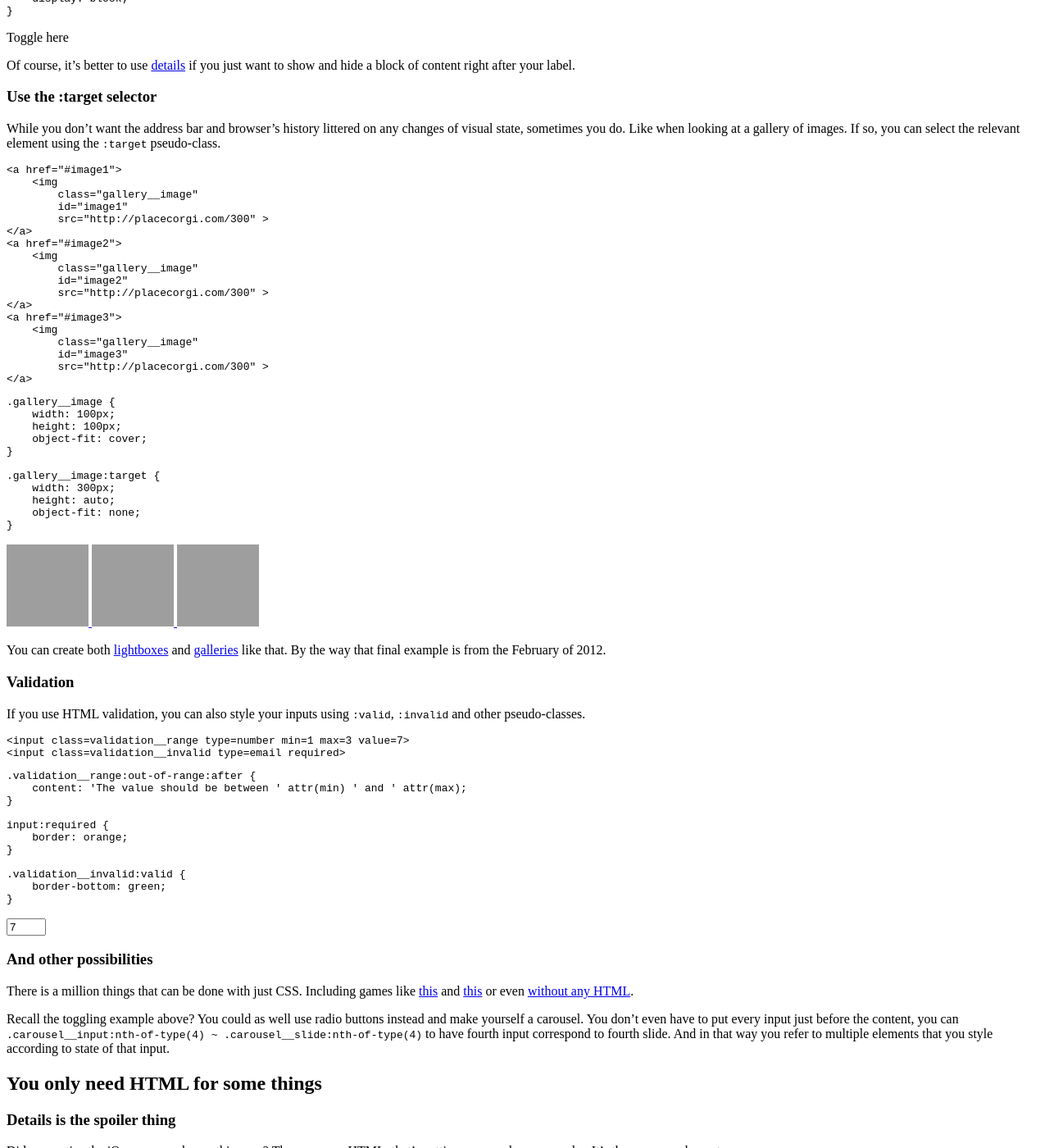
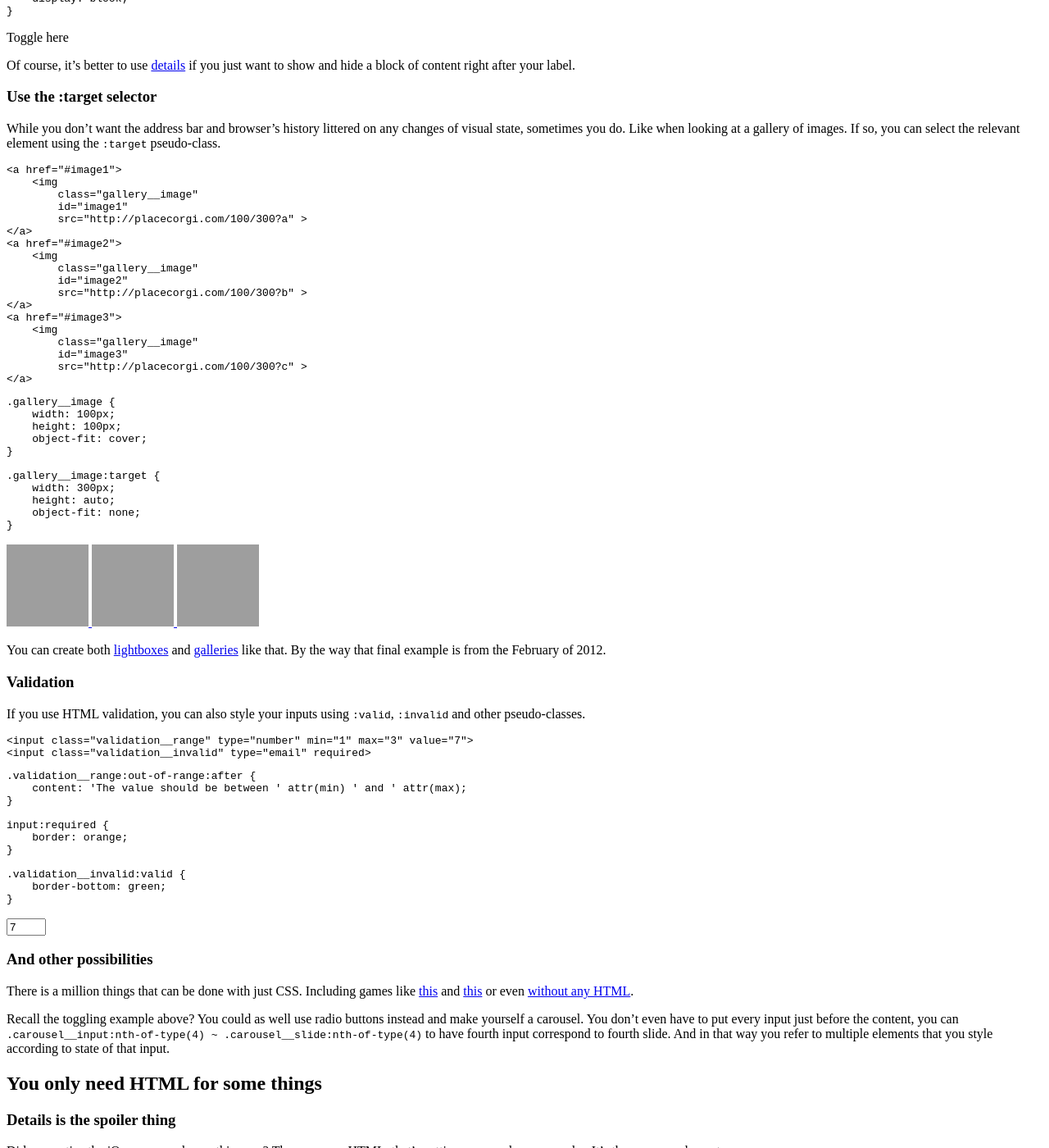
Before and after one commit to GlaivePro/ymnnl, a Jekyll site: the page built from index.md, in a window 1280 px wide and 1400 px high, scrolled down 2676 px, cut to the strip 0-1400 px from the top of the window. Shown: the whole strip at 82% size. Built offline with Jekyll 4.4.1, drawn with Linux system fonts in a browser that asks for light colours; our own code applies the rules of GitHub Pages for plain Markdown files; comment, search, counter and statistics services are not loaded; grey boxes are pictures that could not be loaded.

Commit message:
Update css.md

````diff
--- a/_includes/css.md
+++ b/_includes/css.md
@@ -3,7 +3,7 @@
 You can hide depending on value of checkbox. You can toggle the checkbox with a label
 ```html
 <label for="toggler1" class="toggler__label">Toggle here</label>
-<input type=checkbox class="toggler__input" id="toggler1" checked>
+<input type="checkbox" class="toggler__input" id="toggler1" checked>
 <div class="toggler__togglable">
 	Hidable content
 </div>
@@ -40,7 +40,7 @@ Here are the styles:
 </style>
 
 <label for="toggler1" class="toggler__label">Toggle here</label>
-<input type=checkbox class="toggler__input" id="toggler1" checked>
+<input type="checkbox" class="toggler__input" id="toggler1" checked>
 <div class="toggler__togglable">
 	Hidable content
 </div>
@@ -57,19 +57,19 @@ While you don't want the address bar and browser's history littered on any chang
 	<img
 		class="gallery__image"
 		id="image1"
-		src="http://placecorgi.com/300" >
+		src="http://placecorgi.com/100/300?a" >
 </a>
 <a href="#image2">
 	<img
 		class="gallery__image"
 		id="image2"
-		src="http://placecorgi.com/300" >
+		src="http://placecorgi.com/100/300?b" >
 </a>
 <a href="#image3">
 	<img
 		class="gallery__image"
 		id="image3"
-		src="http://placecorgi.com/300" >
+		src="http://placecorgi.com/100/300?c" >
 </a>
 ```
 
@@ -105,19 +105,19 @@ While you don't want the address bar and browser's history littered on any chang
 	<img
 		class="gallery__image"
 		id="image1"
-		src="http://placecorgi.com/300" >
+		src="http://placecorgi.com/100/300?a" >
 </a>
 <a href="#image2">
 	<img
 		class="gallery__image"
 		id="image2"
-		src="http://placecorgi.com/300" >
+		src="http://placecorgi.com/100/300?b" >
 </a>
 <a href="#image3">
 	<img
 		class="gallery__image"
 		id="image3"
-		src="http://placecorgi.com/300" >
+		src="http://placecorgi.com/100/300?c" >
 </a>
 
 You can create both [lightboxes](https://codepen.io/gschier/pen/HCoqh) and [galleries](http://thewebrocks.com/demos/targetgallery/) like that. By the way that final example is from the February of 2012.
@@ -128,8 +128,8 @@ You can create both [lightboxes](https://codepen.io/gschier/pen/HCoqh) and [gall
 If you use HTML validation, you can also style your inputs using `:valid`, `:invalid` and other pseudo-classes.
 
 ```html
-<input class=validation__range type=number min=1 max=3 value=7>
-<input class=validation__invalid type=email required>
+<input class="validation__range" type="number" min="1" max="3" value="7">
+<input class="validation__invalid" type="email" required>
 ```
 
 ```css
@@ -160,8 +160,8 @@ input:required {
 	}
 </style>
 
-<input markdown="0" class=validation__range type=number min=1 max=3 value=7>
-<input markdown="0" class=validation__invalid type=email required>
+<input class="validation__range" type="number" min="1" max="3" value="7">
+<input class="validation__invalid" type="email" required>
 
 
 ### And other possibilities
````
